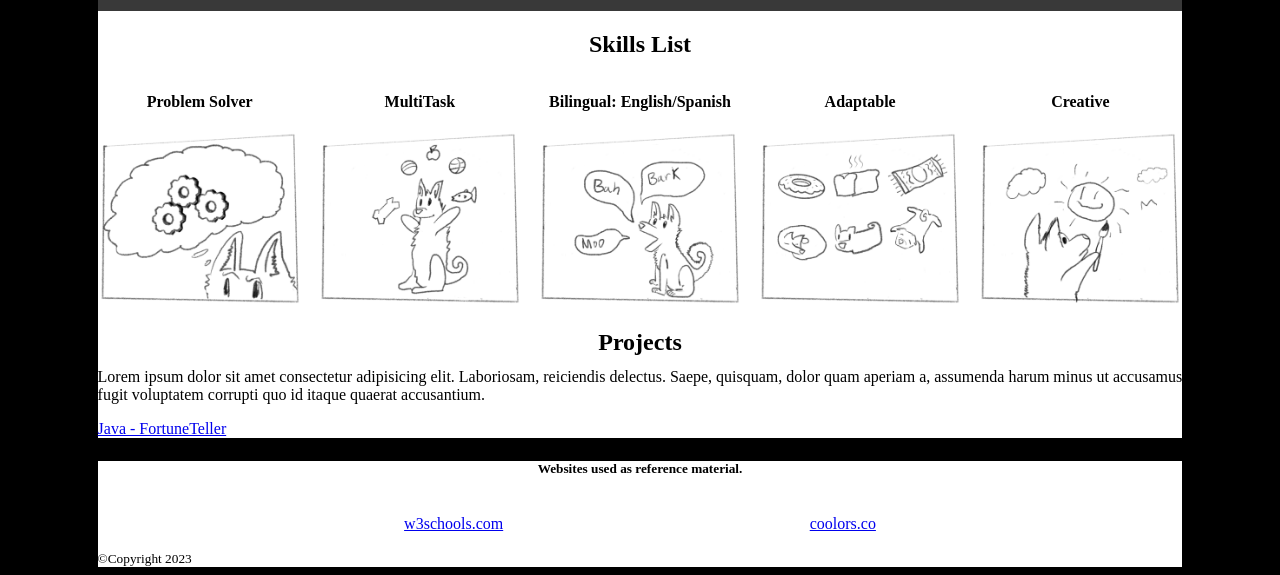
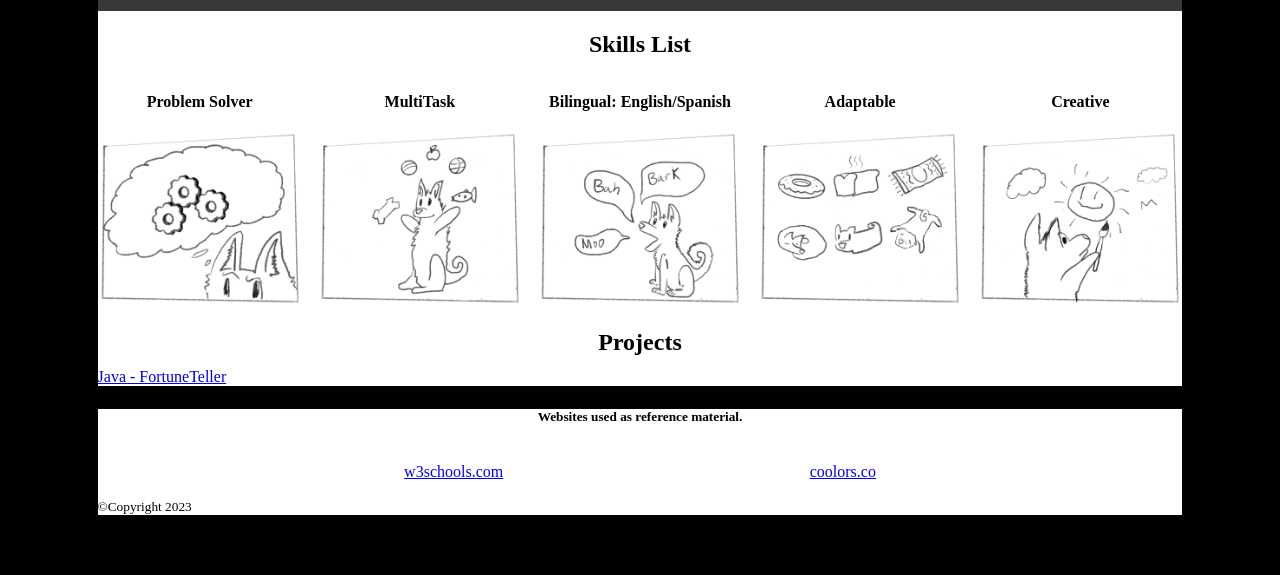
Before and after one commit to romansolano12/romansolano12.github.io, a plain HTML site: page index.html in a window 1280 px wide. Shown: the part 1595-2170 px from the top of the page. After the commit the page ends 2118 px from the top, so only its background shows below. Drawn offline with Linux system fonts and the light colour scheme.

Commit message:
took off empty text

```diff
--- a/index.html
+++ b/index.html
@@ -84,10 +84,6 @@
     </section>
     <section id="projects" class="projects">
       <h2>Projects</h2>
-      <p>Lorem ipsum dolor sit amet consectetur adipisicing elit. Laboriosam, reiciendis delectus. Saepe, quisquam,
-        dolor
-        quam aperiam a, assumenda harum minus ut accusamus fugit voluptatem corrupti quo id itaque quaerat accusantium.
-      </p>
       <p>
         <a href="https://github.com/romansolano12/Java-Projects">Java - FortuneTeller</a>
       </p>
```
Also changed, not shown: styles.css (line endings or trailing spaces), 1 other file.
